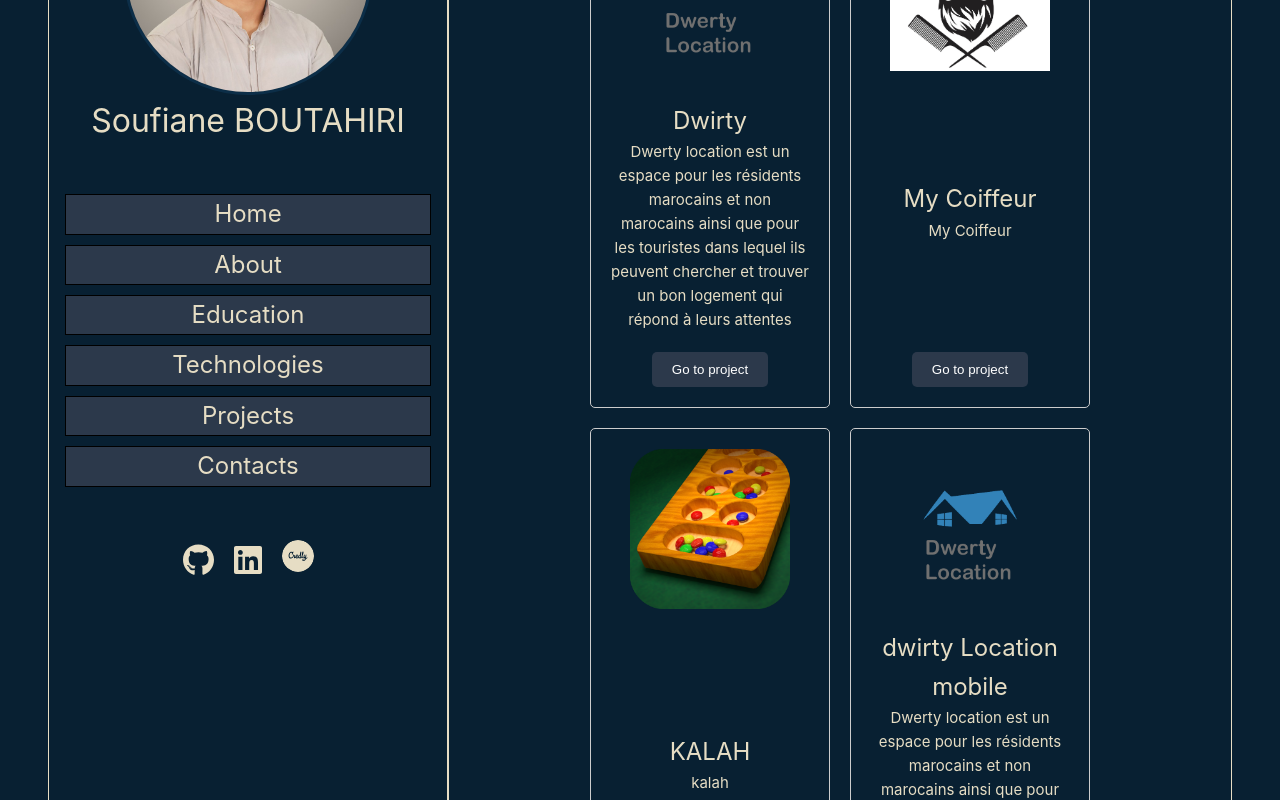
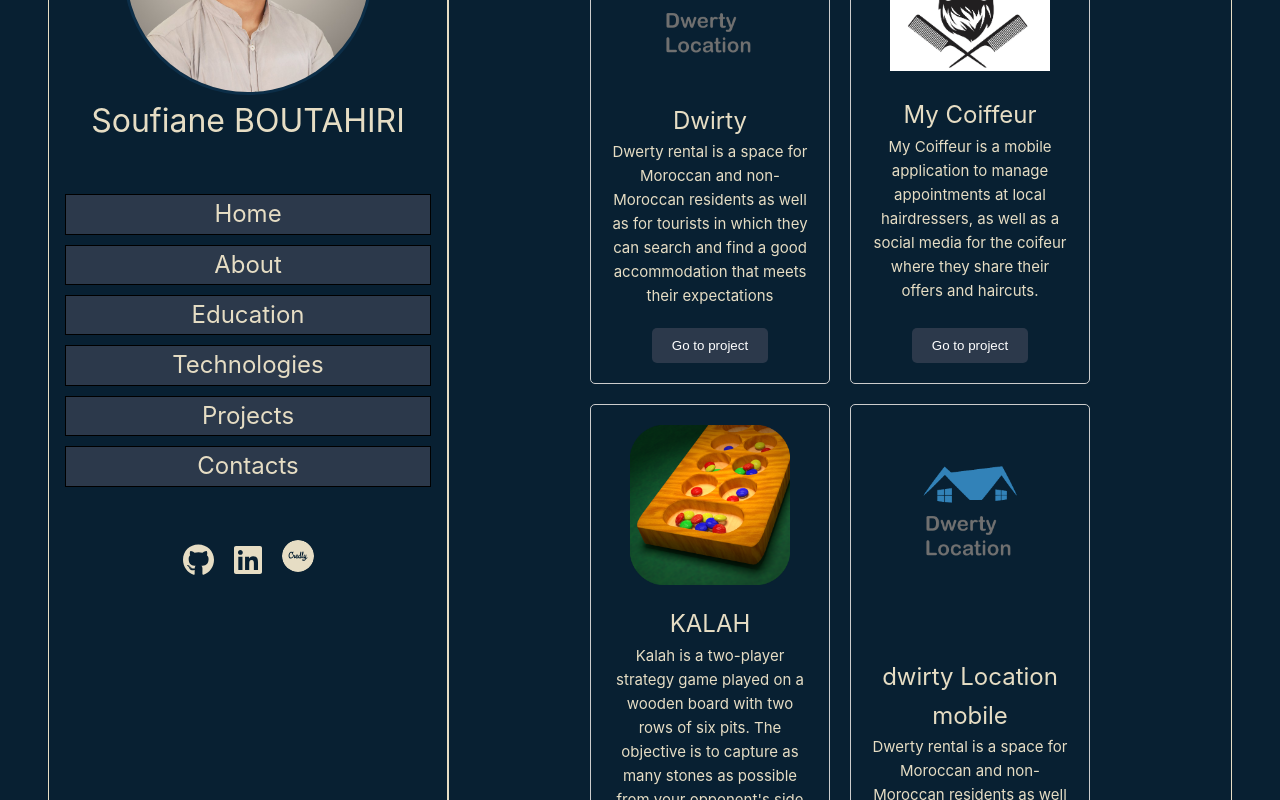
Before and after one commit to soufianebt/portfolio, a Vue app: page /projects in a window 1280 px wide. Shown: the part 220-1020 px from the top of the page. Built offline with nearby package versions, Linux system fonts and the light colour scheme.

Commit message:
Update icons

```diff
--- a/src/App.vue
+++ b/src/App.vue
@@ -8,7 +8,7 @@ import SocialMedia from "@/components/SocialMedia.vue";
         <div class="container left-side">
             <section class="main-container__left-side">
                 <div class="avatar-container">
-                    <img alt="Soufiane Boutahiri PhotoS" height="120" src="/soufianeBoutahiri.jpg" width="120">
+                    <img alt="Soufiane Boutahiri PhotoS"  src="/soufianeBoutahiri.jpg" >
                 </div>
                 <h1>Soufiane BOUTAHIRI</h1>
                 <nav>
--- a/src/components/SocialMedia.vue
+++ b/src/components/SocialMedia.vue
@@ -7,7 +7,7 @@
             <font-awesome-icon :icon="['fab', 'linkedin']" />
         </a>
         <a href="https://www.credly.com/users/soufiane-boutahiri/badges" target="_blank">
-            <img src="credly.svg"/>
+            <img src="/credly.svg" alt="credly icon"/>
         </a>
 
     </div>
--- a/src/views/ProjectsView.vue
+++ b/src/views/ProjectsView.vue
@@ -26,26 +26,24 @@ export default {
       projectList: [
         {
           name: 'Dwirty',
-          description: 'Dwerty location est un espace pour les résidents marocains et non marocains ainsi que pour les touristes dans lequel ils peuvent chercher et trouver un bon logement qui répond à leurs attentes',
-          url: 'https://github.com/soufianebt/Dwerty-Location',
+            description: 'Dwerty rental is a space for Moroccan and non-Moroccan residents as well as for tourists in which they can search and find a good accommodation that meets their expectations',          url: 'https://github.com/soufianebt/Dwerty-Location',
           imageUrl: 'images/Projects/Dwirty.png',
         },
         {
           name: 'My Coiffeur',
-          description: 'My Coiffeur',
+          description: 'My Coiffeur is a mobile application to manage appointments at local hairdressers, as well as a social media for the coifeur where they share their offers and haircuts.',
           url: 'https://github.com/soufianebt/MyCoiffeur',
           imageUrl: 'images/Projects/MyCoiffeur.png',
         },
         {
           name: 'KALAH',
-          description: 'kalah',
+          description: 'Kalah is a two-player strategy game played on a wooden board with two rows of six pits. The objective is to capture as many stones as possible from your opponent\'s side of the board. The game requires strategic planning and critical thinking and ends when one player no longer has any stones on their side of the board.',
           url: 'https://github.com/soufianebt/KALAH',
           imageUrl: 'images/Projects/Kalah.png',
         },
         {
           name: 'dwirty Location mobile',
-          description: 'Dwerty location est un espace pour les résidents marocains et non marocains ainsi que pour les touristes dans lequel ils peuvent chercher et trouver un bon logement qui répond à leurs attentes',
-          url: 'https://github.com/soufianebt/DwertyLocation_app',
+            description: 'Dwerty rental is a space for Moroccan and non-Moroccan residents as well as for tourists in which they can search and find a good accommodation that meets their expectations',          url: 'https://github.com/soufianebt/DwertyLocation_app',
           imageUrl: 'images/Projects/Dwirty.png',
         },
         {
```
